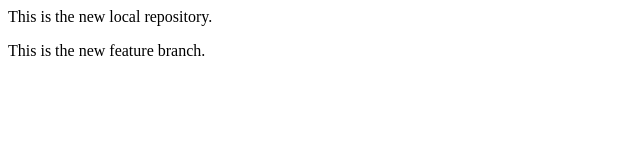
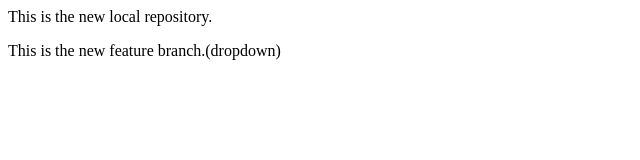
Before and after one commit to vatsa2912/local-repo, a plain HTML site: page index.html in a window 1280 px wide. Shown: the full height of the page, 0-640 px from the left. Drawn offline with Linux system fonts and the light colour scheme.

Commit message:
Add fropdown

```diff
--- a/index.html
+++ b/index.html
@@ -1,2 +1,2 @@
 <p>This is the new local repository.</p>
-<p>This is the new feature branch.</p>
+<p>This is the new feature branch.(dropdown)</p>
```
